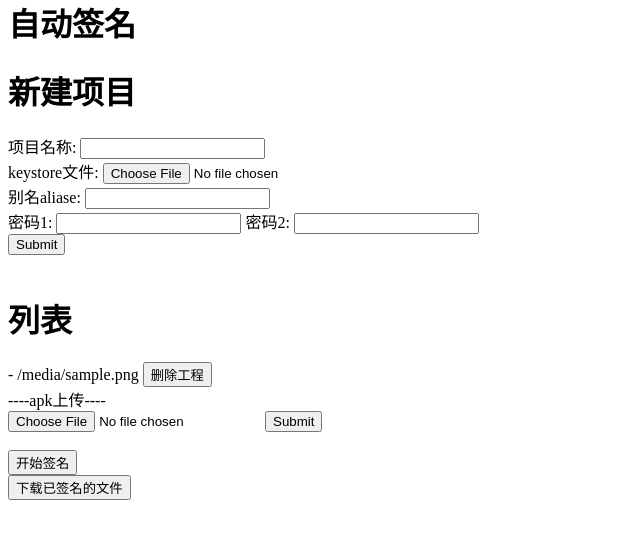
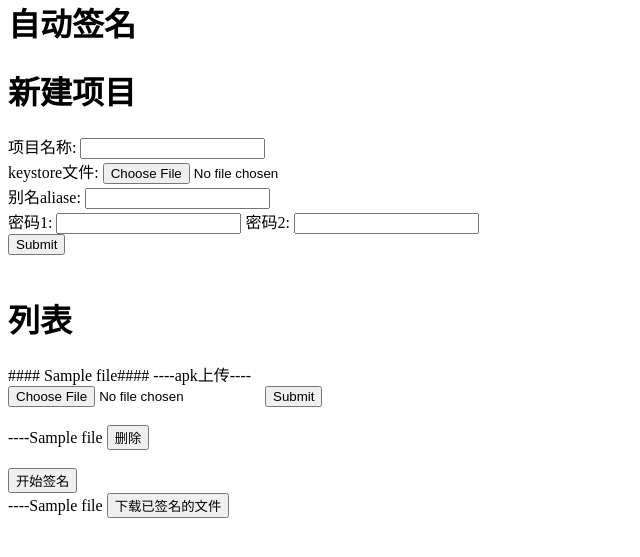
Before and after one commit to orq518/python_signapk, a Flask app: template templates/manage.html in a window 1280 px wide. Shown: the part 22-579 px from the top of the page, without its empty margins (0-640 px from the left). Run offline with Flask 2, Linux system fonts and the light colour scheme; the template is opened without the code that fills it: most values are stand-ins (such as "Sample title", 1, 10 or a date in 2020).

Commit message:
列表展示

```diff
--- a/app.py
+++ b/app.py
@@ -47,10 +47,15 @@ def new_project():
     if not os.path.exists(file_dir):
         os.makedirs(file_dir)
 
+    config = open(os.path.join(file_dir,"config_keystore.txt"), "w")
+    try:
+        config.write("aliase="+aliase+"#"+"storepass="+storepass+"#"+"keypass=" + keypass)
+    finally:
+        config.close()
     if keystore:
-        fname = keystore.filename
+        fname = "keystore_"+keystore.filename
         print('keystore文件名：', fname)
-        keystore.save(os.path.join(file_dir, fname))  # 保存文件到upload目录
+        keystore.save(os.path.join(file_dir, fname))
         return redirect(url_for('manage_file'))
     else:
         return redirect(url_for('error',err_msg="创建项目失败"))
@@ -114,12 +119,54 @@ def upload_apk(project_name):
 #     else:
 #         return redirect(url_for('error',err_msg="文件上传失败"))
 
+# @app.route('/manage')
+# def manage_file():
+#     file_dir = os.path.join(basedir, app.config['UPLOAD_FOLDER'])
+#     files_list = os.listdir(file_dir)
+#     print("读取文件路径：", files_list)
+#     return render_template('manage.html', files_list=files_list)
+
 @app.route('/manage')
 def manage_file():
     file_dir = os.path.join(basedir, app.config['UPLOAD_FOLDER'])
-    files_list = os.listdir(file_dir)
-    print("读取文件路径：", files_list)
-    return render_template('manage.html', files_list=files_list)
+    projects_list = os.listdir(file_dir)
+    projects=[]
+    print("读取项目列表：", projects_list)
+    for project in projects_list:
+        project_dir = os.path.join(file_dir,project)
+        projects_content = os.listdir(project_dir)
+        print("读取项目内容：", projects_content)
+        project_dict = {}
+        project_dict['project_name'] = ""+project
+        for file in projects_content:
+            if file.startswith('keystore_'):#读取keystore文件名
+                project_dict['keystore_name']=file
+                project_dict['keystore_path']=os.path.join(project_dir,file)
+            elif file.startswith('unsign_'):#未签名文件
+                project_dict['unsign_apk_name']=file
+                project_dict['unsign_apk_path']=os.path.join(project_dir, file)
+            elif file.startswith('sign_'):#已经签名apk
+                project_dict['sign_apk_name']=file
+                project_dict['sign_apk_path']=os.path.join(project_dir, file)
+            elif file.startswith('config_'):#keystore配置文件
+                config_file_path=os.path.join(project_dir, file)
+                print('config_file_path:',config_file_path)
+                config_file = open(config_file_path)
+                if not config_file:
+                    pass
+                # "aliase=" + aliase + "#" + "storepass=" + storepass + "#" + "keypass=" + keypass
+                try:
+                    context = config_file.read()
+                    data=context.split('#')
+                    for text in data:
+                        t=text.split('=')
+                        if len(t)==2:
+                            project_dict[t[0]]=t[1]
+                finally:
+                    config_file.close()
+                projects.append(project_dict)
+
+    return render_template('manage.html', projects_list=projects)
 
 @app.route('/download_file<filename>')
 def download(filename):
@@ -130,6 +177,14 @@ def download(filename):
             return send_from_directory(file_dir, filename, as_attachment=True)
             # send_from_directory方法，经过实测，需加参数as_attachment=True，否则对于图片格式、txt格式，
             # 会把文件内容直接显示在浏览器，对于xlsx等格式，虽然会下载，但是下载的文件名也不正确，切记切记
+
+# @app.route('/delete<apk_path>')
+# def delete(apk_path):
+#     print("下载文件名：", apk_path)
+#     if request.method == "GET":
+#         if os.path.isfile(apk_path):
+#             os.remove(apk_path)
+#             return redirect(url_for('manage_file'))
 
 @app.route('/delete_file<filename>')
 def delete(filename):
--- a/templates/manage.html
+++ b/templates/manage.html
@@ -32,11 +32,10 @@
 </form>
 <br>
 <h1>列表</h1>
-{% for file in files_list %}
-    - {{ file }}
-    <button href="{{ url_for('delete', filename=file) }}">删除工程</button><br>
+{% for file in projects_list %}
+    #### {{ file["project_name"] }}####
     ----apk上传----
-    <form id="form1" method="post" action="{{ url_for("upload_apk",project_name="cql") }}"
+    <form id="form1" method="post" action="{{ url_for("upload_apk",project_name=file["project_name"]) }}"
           enctype="multipart/form-data">
         <div>
             <input id="File1" type="file" name="apkfile"/>
@@ -44,8 +43,12 @@
         </div>
     </form>
     <br>
-    <button href="{{ url_for('download', filename=file) }}">开始签名</button>
+      ----{{ file["unsign_apk_name"] }}
+    <button href="{{ url_for('delete', filename=file["unsign_apk_path"]) }}">删除</button><br>
     <br>
-    <button href="{{ url_for('download', filename=file) }}">下载已签名的文件</button>
-
+    <button href="{{ url_for('download', filename=file["project_name"]) }}">开始签名</button>
+    <br>
+    ----{{ file["sign_apk_name"] }}
+    <button href="{{ url_for('download', filename=file["sign_apk_name"]) }}">下载已签名的文件</button>
+    <br><br>
 {% endfor %}
```
